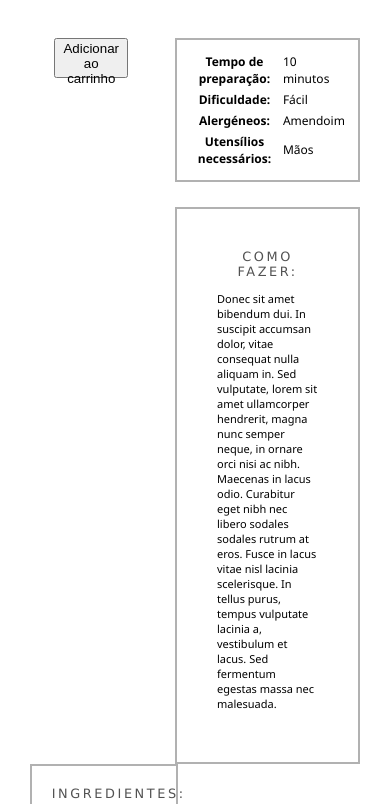
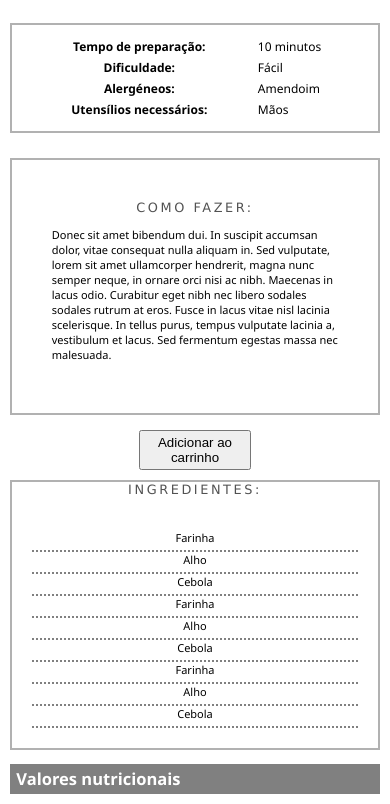
Before and after one commit to Leonorfsa/TecWeb, a plain HTML site: page Descricao.html in a window 390 px wide. Shown: the part 568-1372 px from the top of the page. Drawn offline with Linux system fonts and the light colour scheme.

Commit message:
Update style.css

```diff
--- a/css/style.css
+++ b/css/style.css
@@ -189,18 +189,30 @@ pre {
 
 /* end of Navigation Bar */
 
-/* ESTAVA A TENTAR FAZER COM QUE ISTO NÃO FICASSE LOUCO QD SE REDUZ A PÁGINA
- @media screen and (max-width: 700px) {
 
-	.leftside {
+ @media(max-width: 650px) {
+ /* MELHORAR ISTO */
+
+ 	#recipe #geral{
+		float:none;
+		width: 100%;
+	}
+
+	#recipe #ingredients {
+		float:none;
+		width: 100%;
 		padding: 0px;
 		margin: 0px 0px 0px 0px;
-		width: 10%;
-		background-color: #2196F3;
+	}
+	#recipe #addtocart {
+		float:none;
+		width: 30%;
+		margin:auto;
+		margin-bottom: 10px;
+		display:block;
 	}
 
 }
-*/
 
 .descricao{
 	margin-left: 20%;
@@ -254,7 +266,7 @@ pre {
 	padding: 20px;
 	border: 2px rgb(177, 177, 177) solid;
 	float: left;
-	width: 40%;
+	min-width: 40%;
 	box-sizing: border-box;
 	margin: 0px 10px 0px 20px;
 }
```
